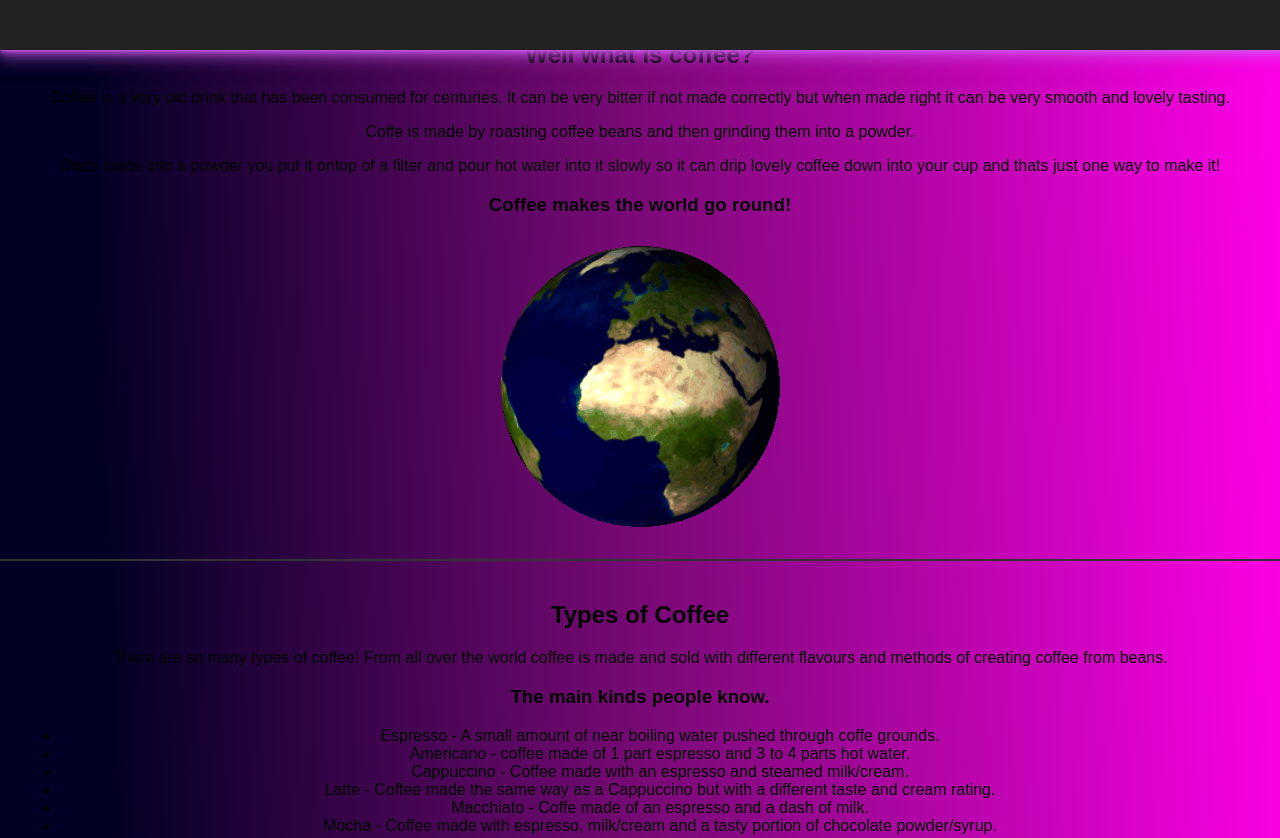
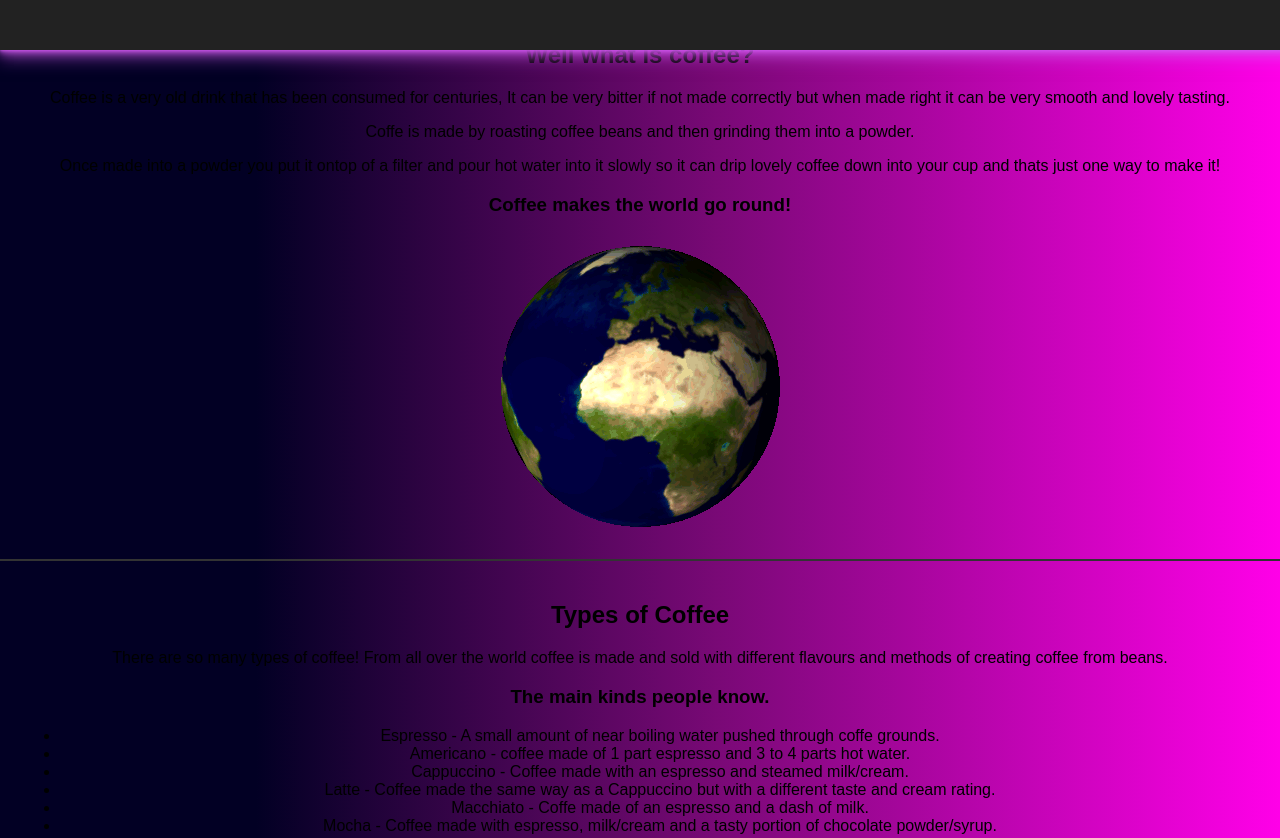
Before and after one commit to codegoose2341/set08101.io, a plain HTML site: page index.html in a window 1280 px wide. Shown: the top 838 px of the page. Drawn offline with Linux system fonts and the light colour scheme.

Commit message:
gradient..

```diff
--- a/style.css
+++ b/style.css
@@ -3,7 +3,7 @@ body {
     margin: 0;
     padding: 0;
     background: rgb(2,0,36);
-    background: linear-gradient(88deg, rgba(2,0,36,1) 20%, rgba(121,9,118,1) 56%, rgba(255,0,232,1) 100%);
+    background: linear-gradient(90deg, rgba(2,0,36,1) 20%, rgba(121,9,118,1) 56%, rgba(255,0,232,1) 100%);
     text-align:center;
   }
   header{
```
